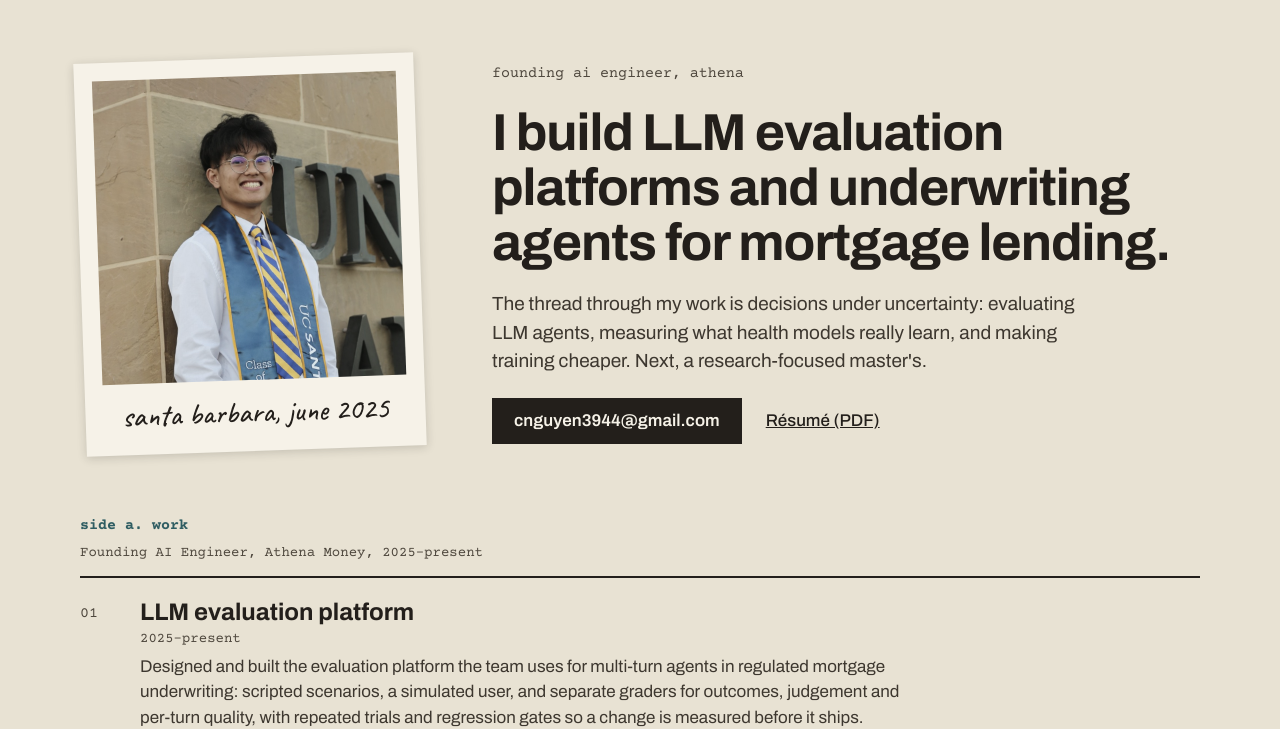
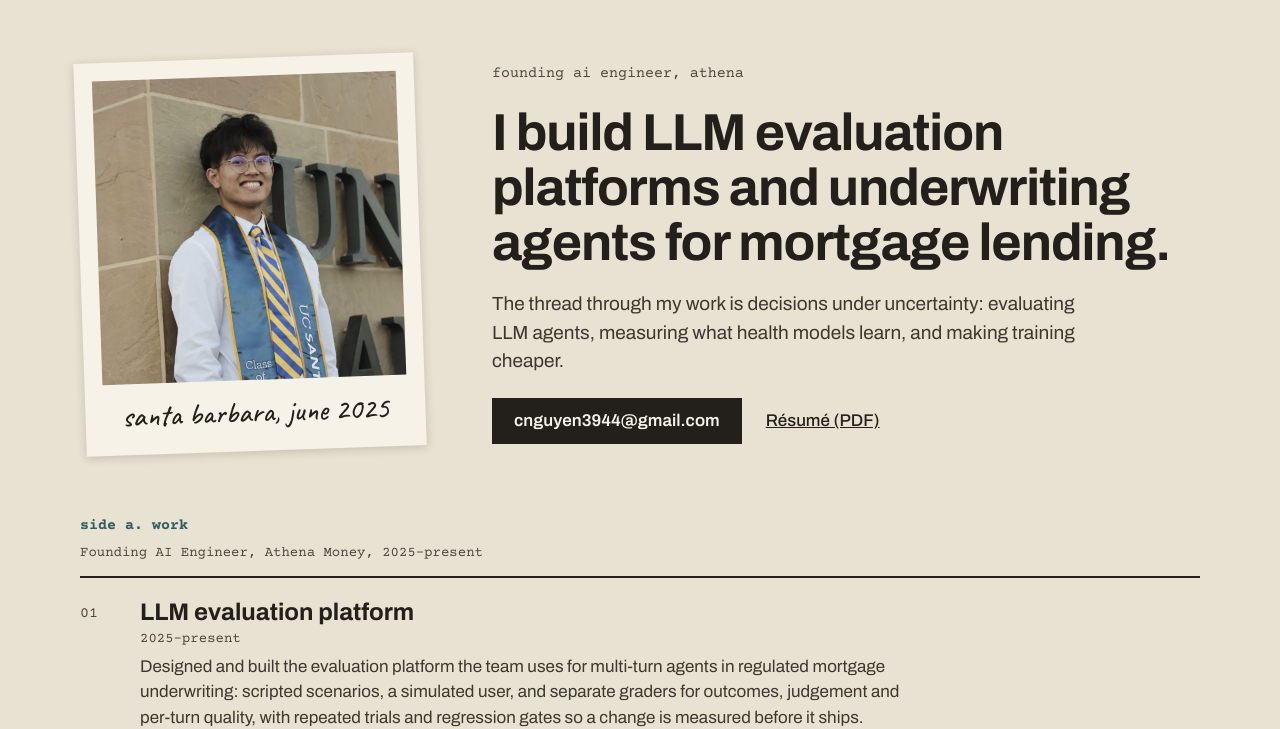
Before and after one commit to cnguyen75/cnguyen75.github.io, a plain HTML site: page index.html in a window 1280 px wide. Shown: the part 77-806 px from the top of the page. Drawn offline with Linux system fonts and the light colour scheme; no server answers.

Commit message:
1. Hero: 'measuring what health models learn', and no master's sentence

```diff
--- a/index.html
+++ b/index.html
@@ -57,7 +57,7 @@
 <div class="hero-text">
 <p class="hero-kicker">founding ai engineer, athena</p>
 <h1 class="hero-title" id="hero-title">I build LLM evaluation platforms and underwriting agents for mortgage lending.</h1>
-<p class="hero-lede">The thread through my work is decisions under uncertainty: evaluating LLM agents, measuring what health models really learn, and making training cheaper. Next, a research-focused master's.</p>
+<p class="hero-lede">The thread through my work is decisions under uncertainty: evaluating LLM agents, measuring what health models learn, and making training cheaper.</p>
 <div class="hero-actions">
 <a class="button" href="mailto:cnguyen3944@gmail.com">cnguyen3944@gmail.com</a>
 <a class="text-link" href="resume/Colin_Nguyen_Resume_AI_Engineer.pdf" target="_blank" rel="noopener">Résumé (PDF)</a>
```
